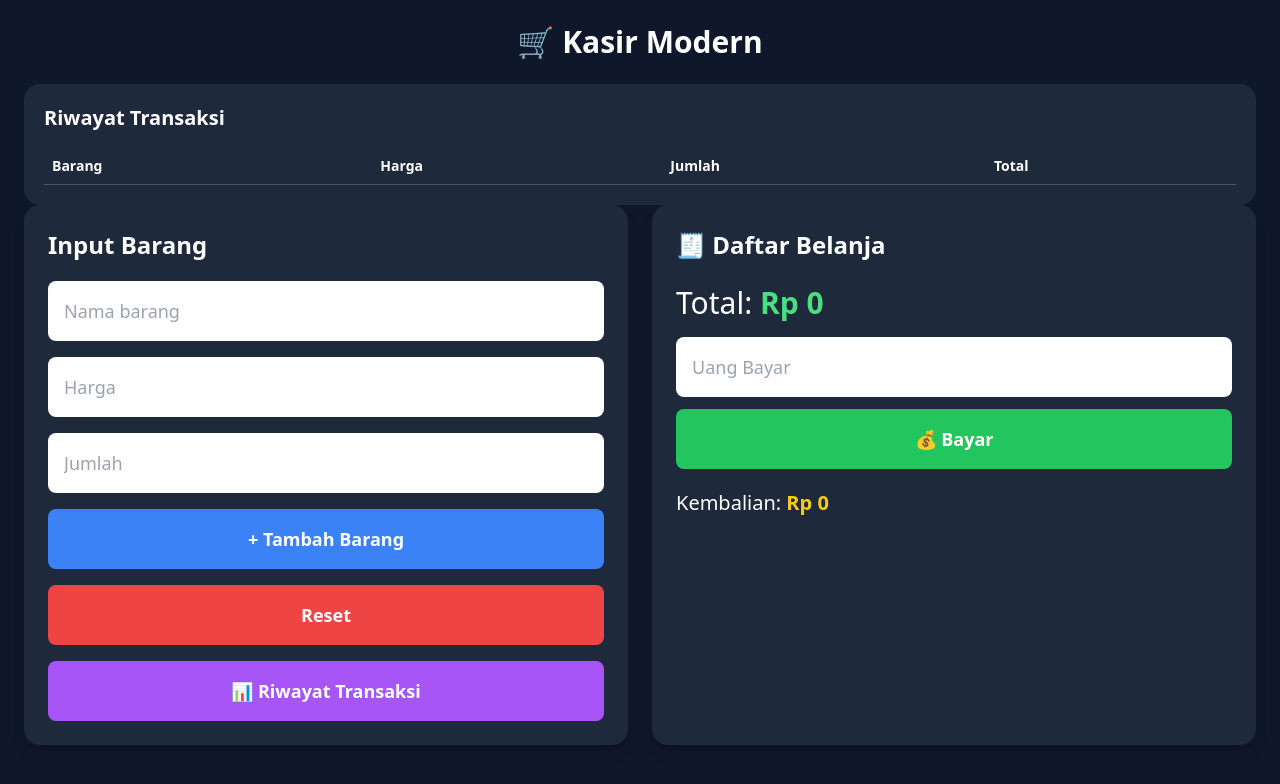
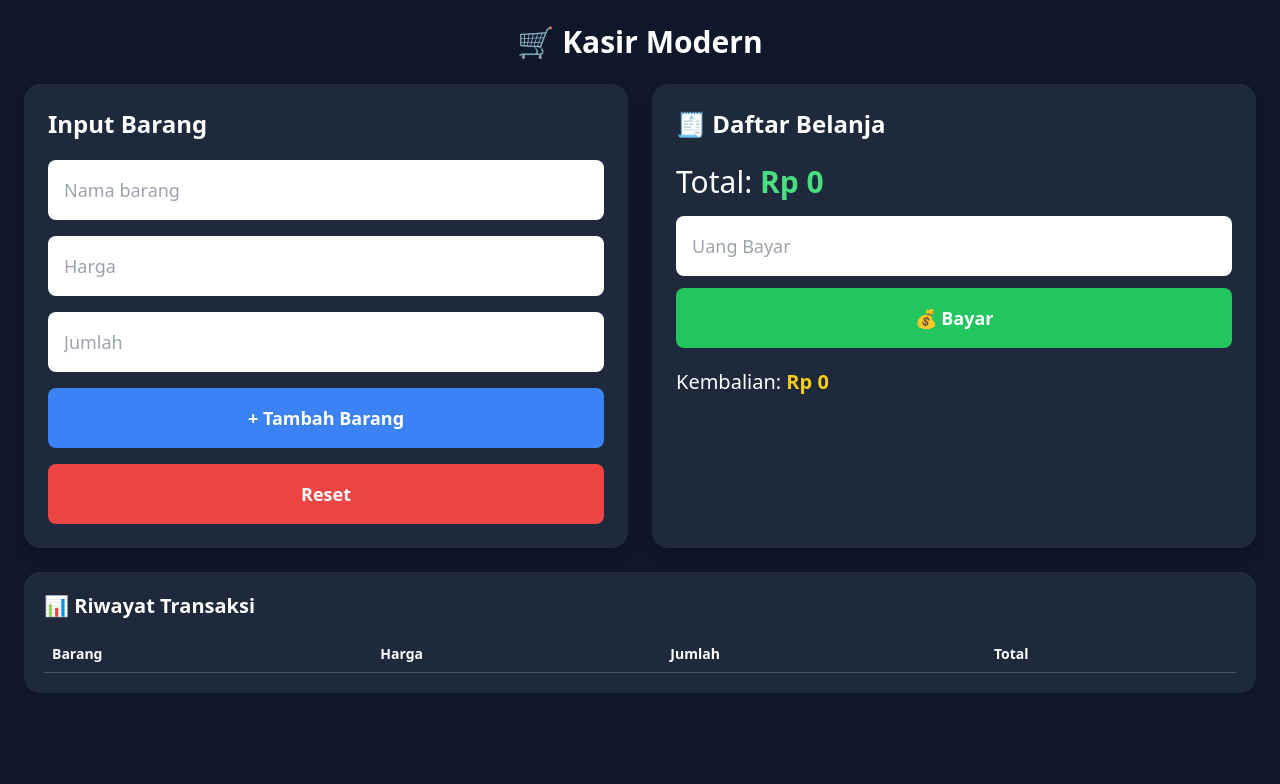
Before and after one commit to saepulihwan/new_projeck, a website: page public/index.html in a window 1280 px wide. Drawn offline with nearby package versions, Linux system fonts and the light colour scheme.

Commit message:
update lyoute

```diff
--- a/public/index.html
+++ b/public/index.html
@@ -1,13 +1,19 @@
 <!DOCTYPE html>
 <html lang="id">
+
 <head>
+
   <meta charset="UTF-8">
-  <meta name="viewport" content="width=device-width, initial-scale=1.0">
+
+  <meta name="viewport"
+    content="width=device-width, initial-scale=1.0">
+
   <title>Kasir Modern</title>
 
   <script src="https://cdn.tailwindcss.com"></script>
 
   <style>
+
     @media print {
 
       body * {
@@ -25,57 +31,22 @@
         top: 0;
         width: 300px;
       }
+
     }
+
   </style>
 
 </head>
 
 <body class="bg-slate-900 text-white p-3 md:p-6">
 
+  <!-- JUDUL -->
   <h1 class="text-3xl font-bold mb-6 text-center">
     🛒 Kasir Modern
   </h1>
 
-<!-- ===================== -->
-<!-- RIWAYAT TRANSAKSI -->
-<!-- ===================== -->
 
-<div class="bg-slate-800 p-5 rounded-2xl mt-6">
-
-  <h2 class="text-xl font-bold mb-4">
-    Riwayat Transaksi
-  </h2>
-
-  <div class="overflow-x-auto">
-
-    <table class="w-full text-sm">
-
-      <thead>
-
-        <tr class="border-b border-slate-600">
-
-          <th class="text-left p-2">Barang</th>
-
-          <th class="text-left p-2">Harga</th>
-
-          <th class="text-left p-2">Jumlah</th>
-
-          <th class="text-left p-2">Total</th>
-
-        </tr>
-
-      </thead>
-
-      <tbody id="riwayat">
-
-      </tbody>
-
-    </table>
-
-  </div>
-
-</div>
-
+  <!-- GRID -->
   <div class="grid grid-cols-1 md:grid-cols-2 gap-6">
 
     <!-- INPUT -->
@@ -125,20 +96,12 @@
 
         </button>
 
-      <!-- RIWAYAT -->
-      <a href="/riwayat.html"
-        class="block bg-purple-500 hover:bg-purple-600 p-4 rounded-lg text-center text-lg font-bold">
-
-        📊 Riwayat Transaksi
-
-      </a>
-
       </div>
 
     </div>
 
 
-  <!-- LIST -->
+    <!-- LIST BELANJA -->
     <div class="bg-slate-800 p-6 rounded-2xl shadow-lg">
 
       <h2 class="text-2xl mb-5 font-semibold">
@@ -150,10 +113,15 @@
       <div class="mt-6">
 
         <h2 class="text-2xl md:text-3xl">
+
           Total:
+
           <span class="text-green-400 font-bold">
+
             Rp <span id="total">0</span>
+
           </span>
+
         </h2>
 
         <!-- INPUT BAYAR -->
@@ -174,13 +142,67 @@
 
         <!-- KEMBALIAN -->
         <h3 class="mt-5 text-xl">
+
           Kembalian:
+
           <span class="text-yellow-400 font-bold">
+
             Rp <span id="kembalian">0</span>
+
           </span>
+
         </h3>
 
       </div>
+
+    </div>
+
+  </div>
+
+
+  <!-- ===================== -->
+  <!-- RIWAYAT TRANSAKSI -->
+  <!-- ===================== -->
+
+  <div class="bg-slate-800 p-5 rounded-2xl mt-6">
+
+    <h2 class="text-xl font-bold mb-4">
+      📊 Riwayat Transaksi
+    </h2>
+
+    <div class="overflow-x-auto">
+
+      <table class="w-full text-sm">
+
+        <thead>
+
+          <tr class="border-b border-slate-600">
+
+            <th class="text-left p-2">
+              Barang
+            </th>
+
+            <th class="text-left p-2">
+              Harga
+            </th>
+
+            <th class="text-left p-2">
+              Jumlah
+            </th>
+
+            <th class="text-left p-2">
+              Total
+            </th>
+
+          </tr>
+
+        </thead>
+
+        <tbody id="riwayat">
+
+        </tbody>
+
+      </table>
 
     </div>
 
@@ -206,15 +228,18 @@
     <hr class="my-2">
 
     <p class="text-lg">
-    Total: Rp <span id="struk-total"></span>
+      Total:
+      Rp <span id="struk-total"></span>
     </p>
 
     <p class="text-lg">
-    Bayar: Rp <span id="struk-bayar"></span>
+      Bayar:
+      Rp <span id="struk-bayar"></span>
     </p>
 
     <p class="text-lg">
-    Kembalian: Rp <span id="struk-kembalian"></span>
+      Kembalian:
+      Rp <span id="struk-kembalian"></span>
     </p>
 
     <p class="text-center mt-4 text-sm">
@@ -231,8 +256,13 @@
 
   </div>
 
+
+  <!-- SUPABASE -->
   <script src="https://cdn.jsdelivr.net/npm/@supabase/supabase-js"></script>
+
+  <!-- SCRIPT -->
   <script src="script.js"></script>
 
 </body>
+
 </html>
```
Lines whose indentation alone changed are shown as unchanged.
